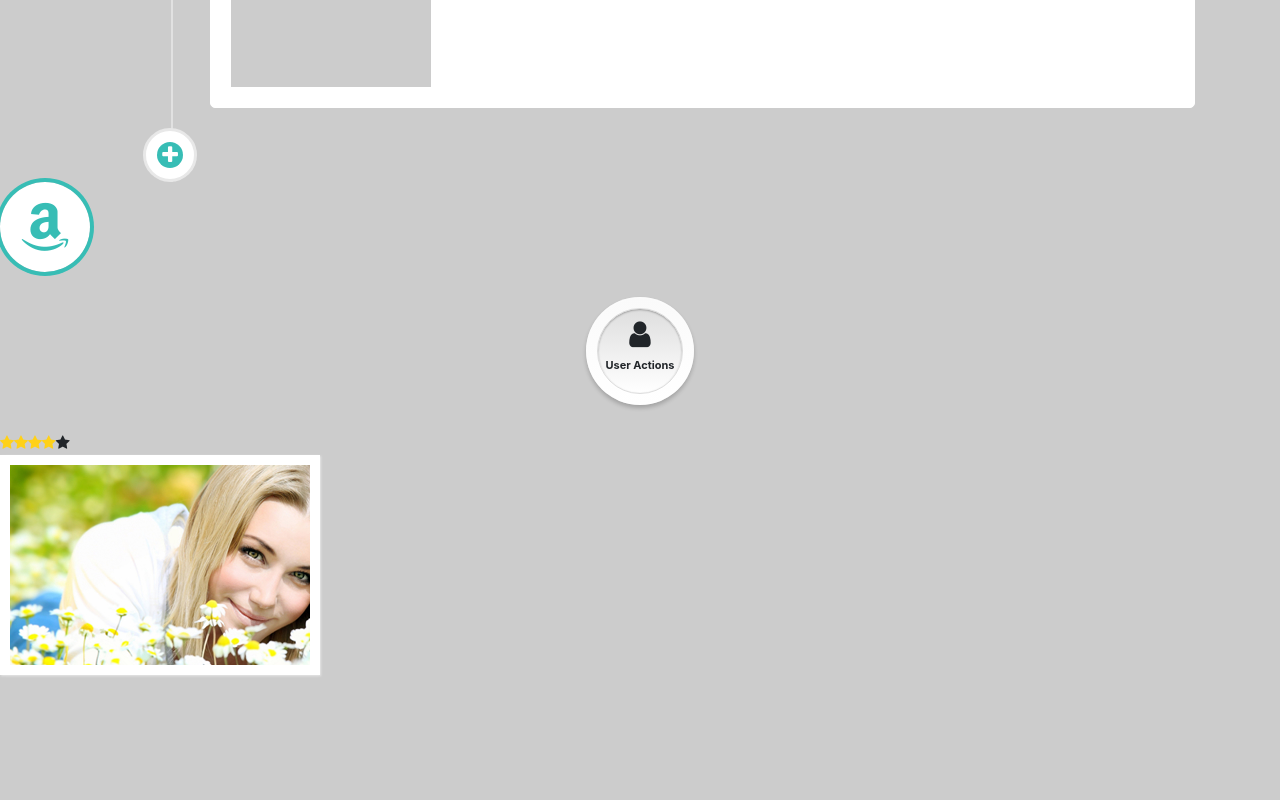
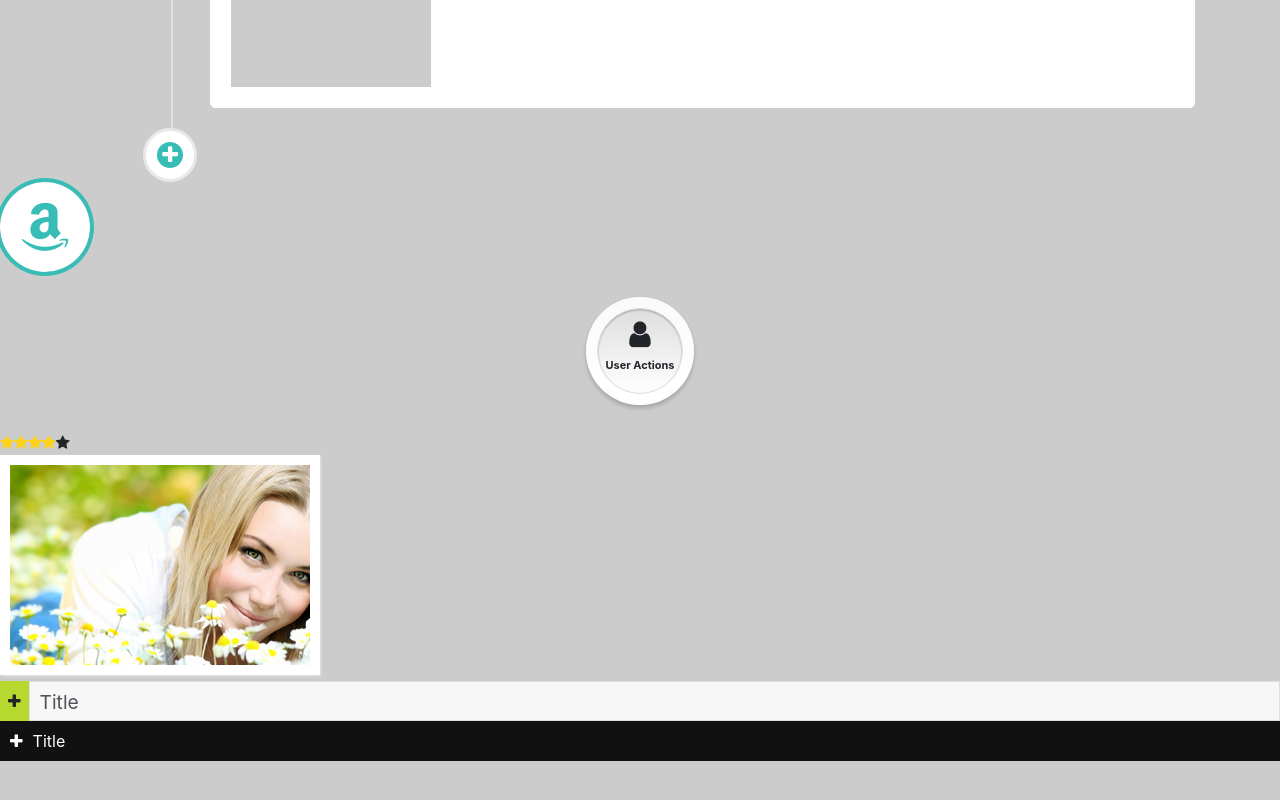
Before and after one commit to Renhj90520/vue-components, a Vue app: page / in a window 1280 px wide. Shown: the part 1385-2185 px from the top of the page. Before the commit the page ends 2066 px from the top, so only its background shows below. Built offline with nearby package versions, Linux system fonts and the light colour scheme.

Commit message:
collapsepanel

```diff
--- a/src/App.vue
+++ b/src/App.vue
@@ -11,6 +11,24 @@
   <app-roundcontrol></app-roundcontrol>
   <app-vote-rating :currentValue="3" @vote="dovote($event)"></app-vote-rating>
   <app-galleryitem :img="image"></app-galleryitem>
+  <app-collapsepanel title="Title">
+    <p>
+      Lorem Ipsum is simply dummy text of the printing and typesetting industry. Lorem Ipsum has been the industry's standard dummy
+      text ever since the 1500s, when an unknown printer took a galley of type and scrambled it to make a type specimen book.
+      It has survived not only five centuries, but also the leap into electronic typesetting, remaining essentially unchanged.
+    </p>
+    <p>
+      It was popularised in the 1960s with the release of Letraset sheets containing Lorem Ipsum passages, and more recently with
+      desktop publishing software like Aldus PageMaker including versions of Lorem Ipsum.
+    </p>
+  </app-collapsepanel>
+  <app-collapse-another title="Title">
+    <p>Lorem ipsum dolor sit amet, consectetur adipiscing elit. Phasellus varius ligula et enim posuere ac hendrerit eros varius.
+      Mauris ut sollicitudin odio. Aliquam in facilisis massa. Donec vel est adipiscing dui congue bibendum. Aliquam aliquam
+      sollicitudin euismod. Fusce sit amet scelerisque urna. Curabitur ultrices velit sed metus dignissim venenatis. Vivamus
+      urna augue, tincidunt at semper eget, tincidunt vel est. Donec vitae tortor nec orci mattis lobortis. Vivamus id libero
+      est. Proin quis nunc non tortor ornare tempor fermentum at dolor. Cras vel turpis magna.</p>
+  </app-collapse-another>
 </div>
 </template>
 
@@ -22,6 +40,9 @@ import HiIcon from './components/HiIcon';
 import RoundControl from './components/RouncControl';
 import VoteRating from './components/VoteRating';
 import GalleryItem from './components/GalleryItem';
+import CollapsePanel from './components/CollapsePanel';
+import CollapsePanelAnthor from './components/AnotherCollapsePanel';
+import AnotherCollapsePanelVue from './components/AnotherCollapsePanel.vue';
 export default {
   name: 'App',
   components: {
@@ -31,7 +52,9 @@ export default {
     'app-hi-icon': HiIcon,
     'app-roundcontrol': RoundControl,
     'app-vote-rating': VoteRating,
-    'app-galleryitem': GalleryItem
+    'app-galleryitem': GalleryItem,
+    'app-collapsepanel': CollapsePanel,
+    'app-collapse-another': AnotherCollapsePanelVue
   },
   methods: {
     dovote(e) {
--- /dev/null
+++ b/src/components/AnotherCollapsePanel.vue
@@ -0,0 +1,78 @@
+<template>
+  <div class="collapse-host" ref="el">
+        <a class="title" @click="toggleState()">
+            <i class="fa" :class="{'fa-plus':!state,'fa-minus':state}"></i>
+            <span>{{title}}</span>
+        </a>
+        <div class="content" :class="{'open':state}" :style="{'margin-top':margin+'px'}">
+            <slot></slot>
+        </div>
+  </div>
+</template>
+<script>
+export default {
+  props: ['title'],
+  data() {
+    return {
+      state: false,
+      margin: 0,
+      clientHeight: 0
+    };
+  },
+  methods: {
+    toggleState() {
+      this.state = !this.state;
+      if (this.state) {
+        this.margin = 0;
+      } else {
+        this.margin = -this.clientHeight;
+      }
+    }
+  },
+  mounted() {
+    this.clientHeight = this.$refs.el.clientHeight;
+  }
+};
+</script>
+<style scoped>
+.collapse-host {
+  position: relative;
+}
+a {
+  text-decoration: none;
+  cursor: pointer;
+}
+.title {
+  line-height: 40px;
+  display: block;
+  color: #fff !important;
+  background-color: #111;
+  padding-left: 10px;
+  transition: all 300ms ease-in-out;
+}
+.title i {
+  font-size: 16px;
+}
+.title span {
+  font-size: 16px;
+  margin-left: 10px;
+}
+.title:hover {
+  background-color: #07bfca;
+}
+.content {
+  padding: 20px;
+  background-color: #ffffff;
+  border: 1px solid #e9e9e9;
+  border-top-width: 0px;
+  position: relative;
+  transition: margin-top 500ms linear 20ms, opacity 200ms, z-index 500ms;
+  z-index: -1;
+  opacity: 0;
+}
+.content.open {
+  opacity: 1;
+  transition: margin-top 500ms, opacity 300ms linear 300ms;
+  z-index: 1;
+}
+</style>
--- /dev/null
+++ b/src/components/CollapsePanel.vue
@@ -0,0 +1,82 @@
+<template>
+  <div class="collapsepanel-host" ref="el">
+    <a class="toggle" :class="{'collapse':!state}" @click="toggle()">
+        <i class="fa" :class="{'fa-plus':!state,'fa-minus':state}"></i>
+    </a>
+    <div class="info-wrapper">
+        <div class="title">
+            <a class="toggle-title" @click="toggle()">
+            {{title}}
+            </a>
+        </div>
+        <div class="content" ref="content">
+            <slot></slot>
+        </div>
+    </div>
+  </div>
+</template>
+<script>
+export default {
+  props: ['title'],
+  data() {
+    return {
+      state: false
+    };
+  },
+  methods: {
+    toggle() {
+      this.state = !this.state;
+      const contentHeight = this.$refs.content.clientHeight;
+      if (this.state) {
+        this.$refs.el.style.height = contentHeight + 40 + 'px';
+      } else {
+        this.$refs.el.style.height = '40px';
+      }
+    }
+  }
+};
+</script>
+<style scoped>
+.collapsepanel-host {
+  display: flex;
+  height: 40px;
+  overflow: hidden;
+  background-color: transparent;
+  transition: all 500ms;
+}
+a {
+  text-decoration: none;
+  cursor: pointer;
+}
+.toggle {
+  display: inline-block;
+  color: white;
+  height: 40px;
+  line-height: 40px;
+  padding: 0 8px;
+  background-color: #4e5257;
+}
+.toggle.collapse {
+  background-color: #b6d82f;
+}
+.info-wrapper {
+  border: 1px solid #dfdfdf;
+  background-color: #f7f7f7;
+  width: 100%;
+}
+.title {
+  display: inline-block;
+  height: 40px;
+  line-height: 40px;
+  padding: 0 10px;
+}
+.title a {
+  color: #4e5257;
+  font-size: 1.2em;
+}
+.content {
+  padding: 0 10px 10px 15px;
+  color: #8d8d8d;
+  height: auto;
+}
+</style>
--- a/src/components/GalleryItem.vue
+++ b/src/components/GalleryItem.vue
@@ -126,7 +126,7 @@ p {
   transform: translateY(-200px);
 }
 .bounce-enter-to {
-  animation: bounce-down 900ms;
+  animation: bounce-down 800ms;
 }
 .bounce-leave {
   transform: translateY(0px);
@@ -140,7 +140,7 @@ p {
   transform: translateY(-200px);
 }
 .slide-enter-to {
-  transition: transform 200ms ease-in;
+  transition: transform 200ms 100ms ease-in;
 }
 .slide-leave-to {
   transition: transform 200ms ease-in-out;
```
